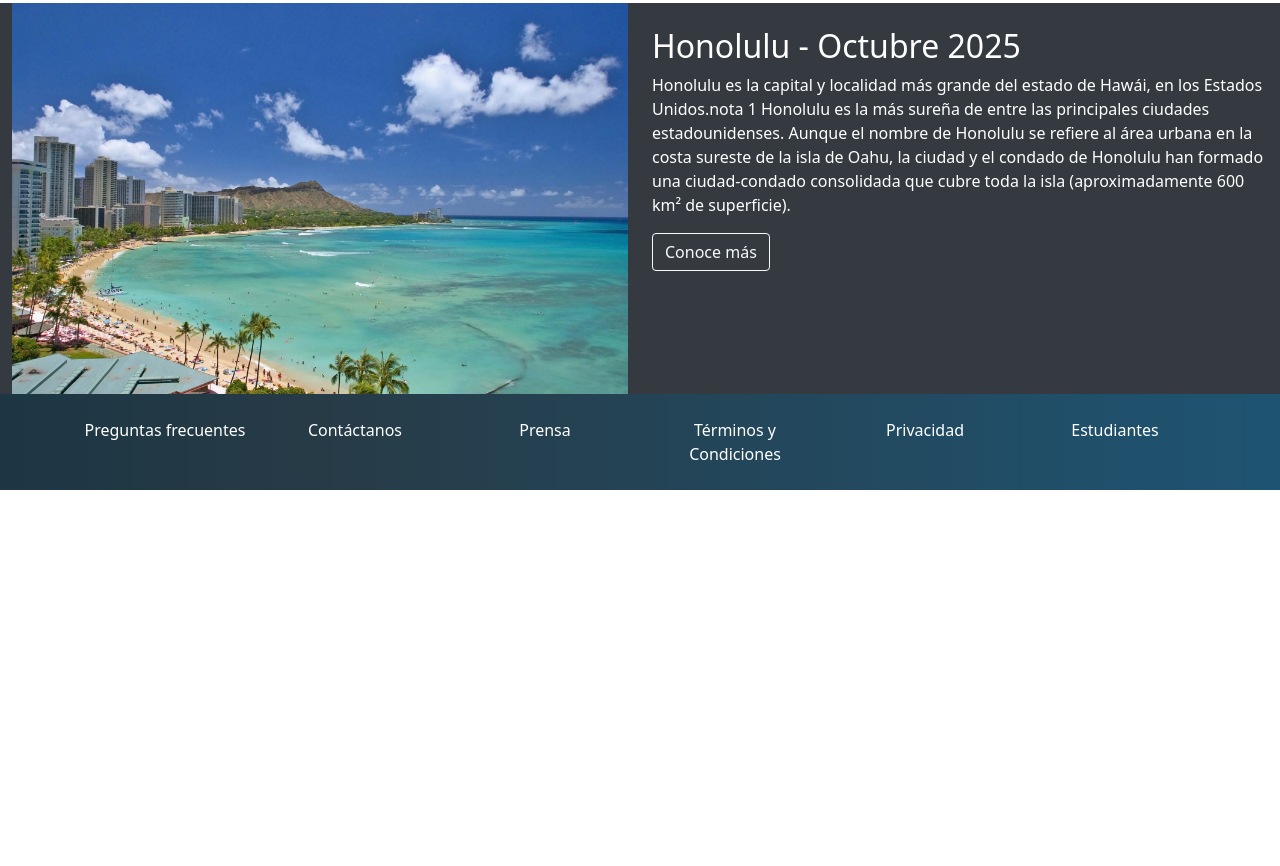
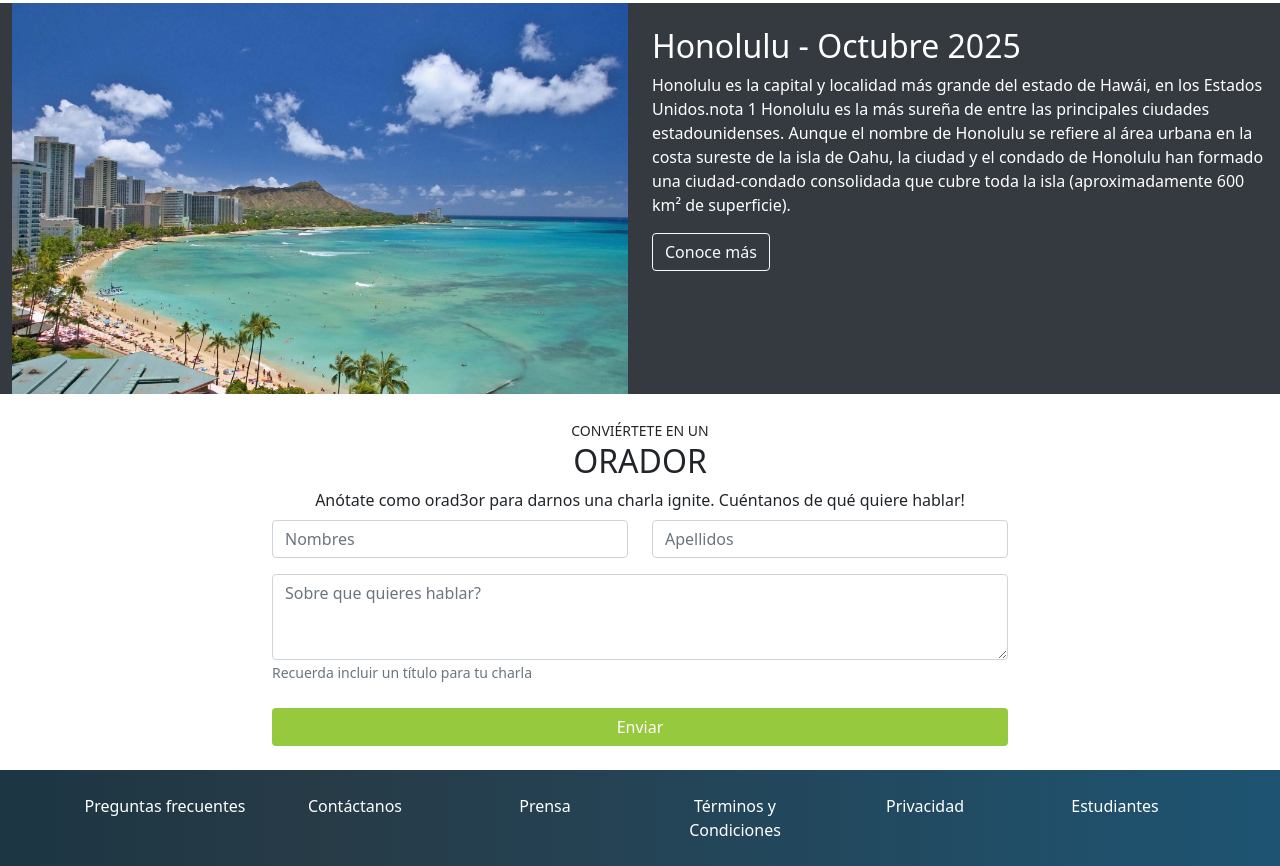
Before and after one commit to luisramirezcoronado10/platzi-bootstrap, a plain HTML site: page index.html in a window 1280 px wide. Shown: the part 1272-2138 px from the top of the page. Before the commit the page ends 1762 px from the top, so only its background shows below. Drawn offline with nearby package versions, Linux system fonts and the light colour scheme.

Commit message:
agregando formulario

```diff
--- a/index.html
+++ b/index.html
@@ -147,6 +147,48 @@
     </section>
     <!-- end region lugar y fecha -->
 
+    <!-- region formulario -->
+    <section id="conviertete-en-orador" class="my-4">
+      <div class="container">
+        <div class="row">
+          <div class="col text-center text-uppercase">
+            <small>conviértete en un</small>
+            <h2>orador</h2>
+          </div>
+        </div>
+        <div class="row">
+            <div class="col text-center">
+              Anótate como orad3or para darnos una charla ignite. Cuéntanos de qué quiere hablar!
+            </div>
+        </div>
+        <div class="row pt-2">
+          <div class="mb-3 col-lg-4 offset-lg-2">
+            <input type="email" class="form-control" id="exampleFormControlInput1" placeholder="Nombres">
+          </div>
+          <div class="mb-3 col-lg-4">
+            <input type="email" class="form-control" id="exampleFormControlInput1" placeholder="Apellidos">
+          </div>
+        </div>
+        <div class="row">
+          <div class="col-lg-8 offset-lg-2">
+            <textarea class="form-control" id="exampleFormControlTextarea1" rows="3" placeholder="Sobre que quieres hablar?"></textarea>
+            <small class="form-text text-muted">Recuerda incluir un título para tu charla</small>
+          </div>
+        </div>
+        <div class="row pt-4">
+          <div class="col-lg-8 offset-lg-2">
+            <div class="d-grid">
+              <button class="btn btn-platzi" type="button">Enviar</button>
+            </div>
+          </div>
+        </div>
+        <!-- <div class="row">
+          <textarea name="form-control" id="" cols="30" rows="10"></textarea>
+        </div> -->
+      </div>
+    </section>
+    <!-- end region formulario -->
+
     <!-- region footer -->
     <footer id="footer" class="py-4">
       <div class="container">
```
